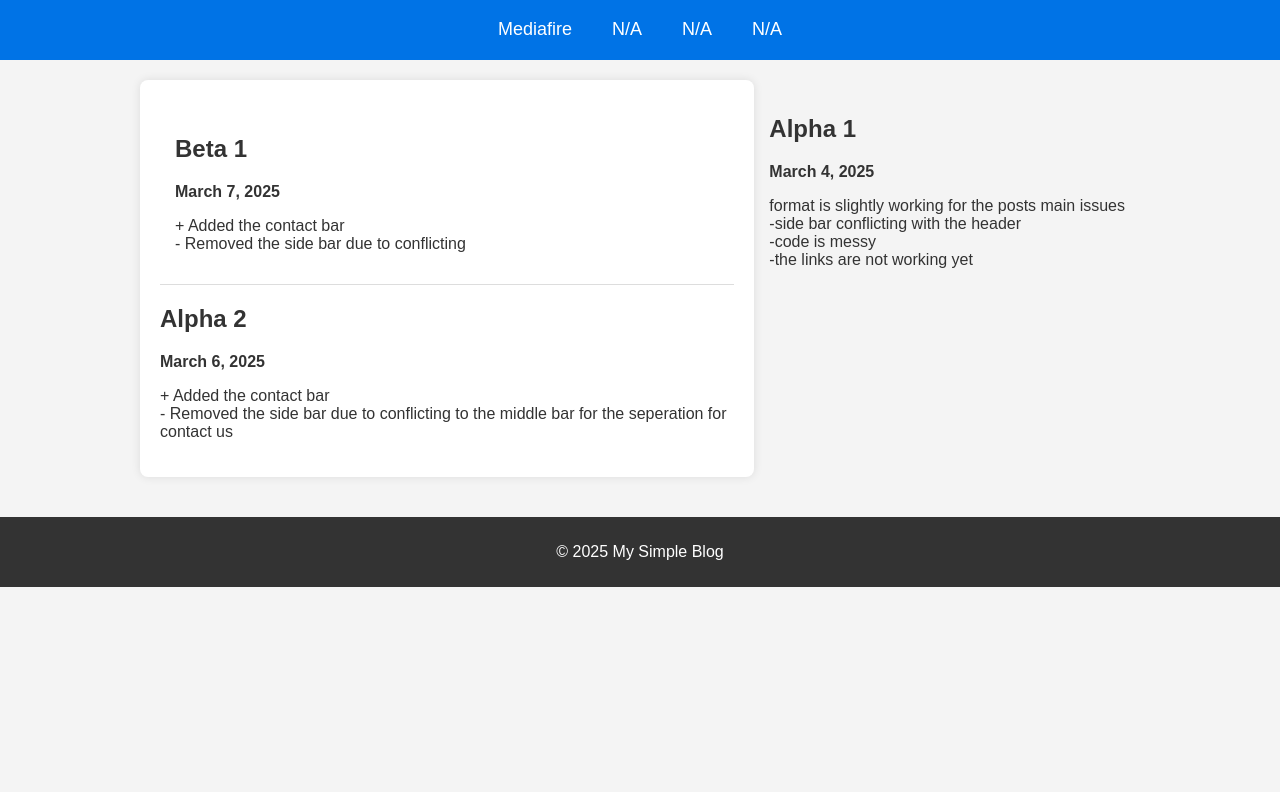
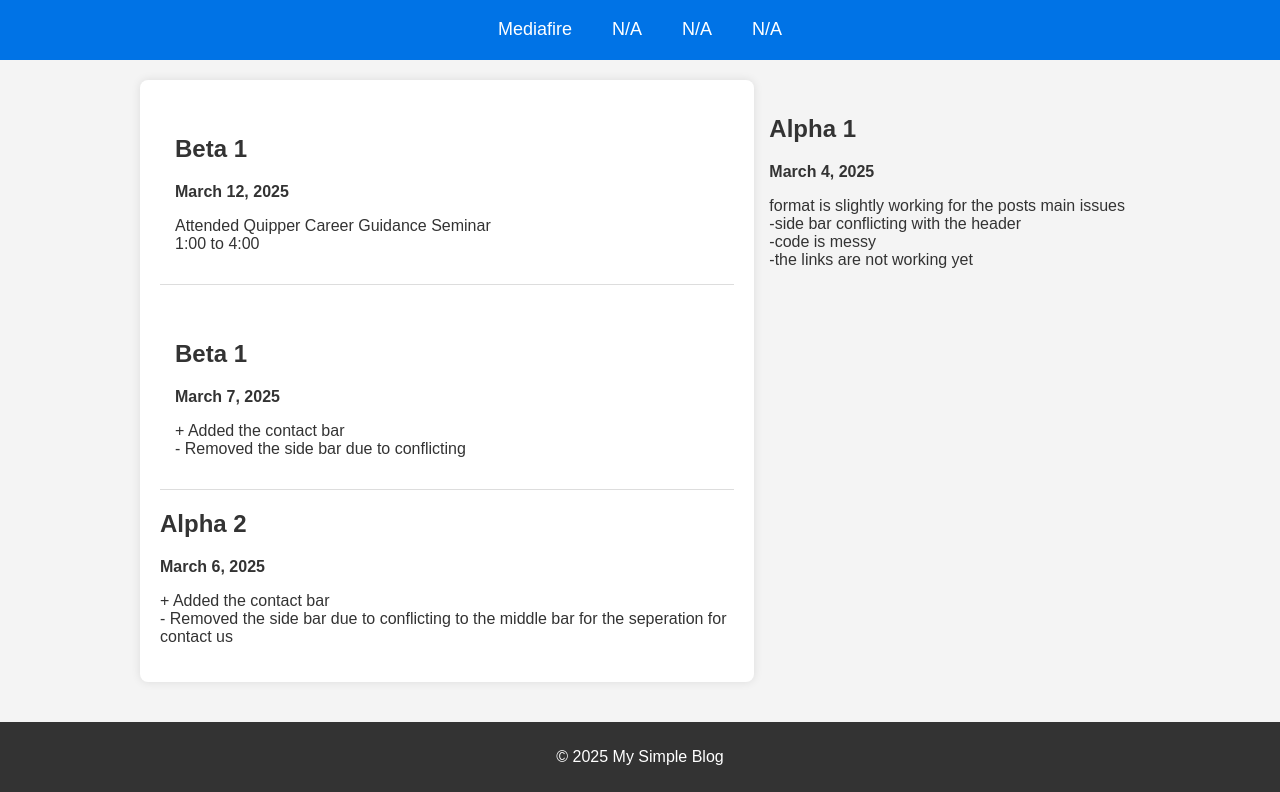
Before and after one commit to Hydrus-Water-Dragon/Operation-pylon, a plain HTML site: page index.htm in a window 1280 px wide. Shown: the part 83-875 px from the top of the page. Before the commit the page ends 800 px from the top, so only its background shows below. Drawn offline with Linux system fonts and the light colour scheme.

Commit message:
Update index.htm

```diff
--- a/index.htm
+++ b/index.htm
@@ -90,6 +90,14 @@
         <div class="container">
             <div class="post">
                 <h2>Beta 1</h2>
+                <p><strong>March 12, 2025</strong></p>
+                <p>
+                 Attended Quipper Career Guidance Seminar<br>
+                    1:00 to 4:00
+                </p>
+            </div>
+            <div class="post">
+                <h2>Beta 1</h2>
                 <p><strong>March 7, 2025</strong></p>
                 <p>
                  + Added the contact bar<br>
```
